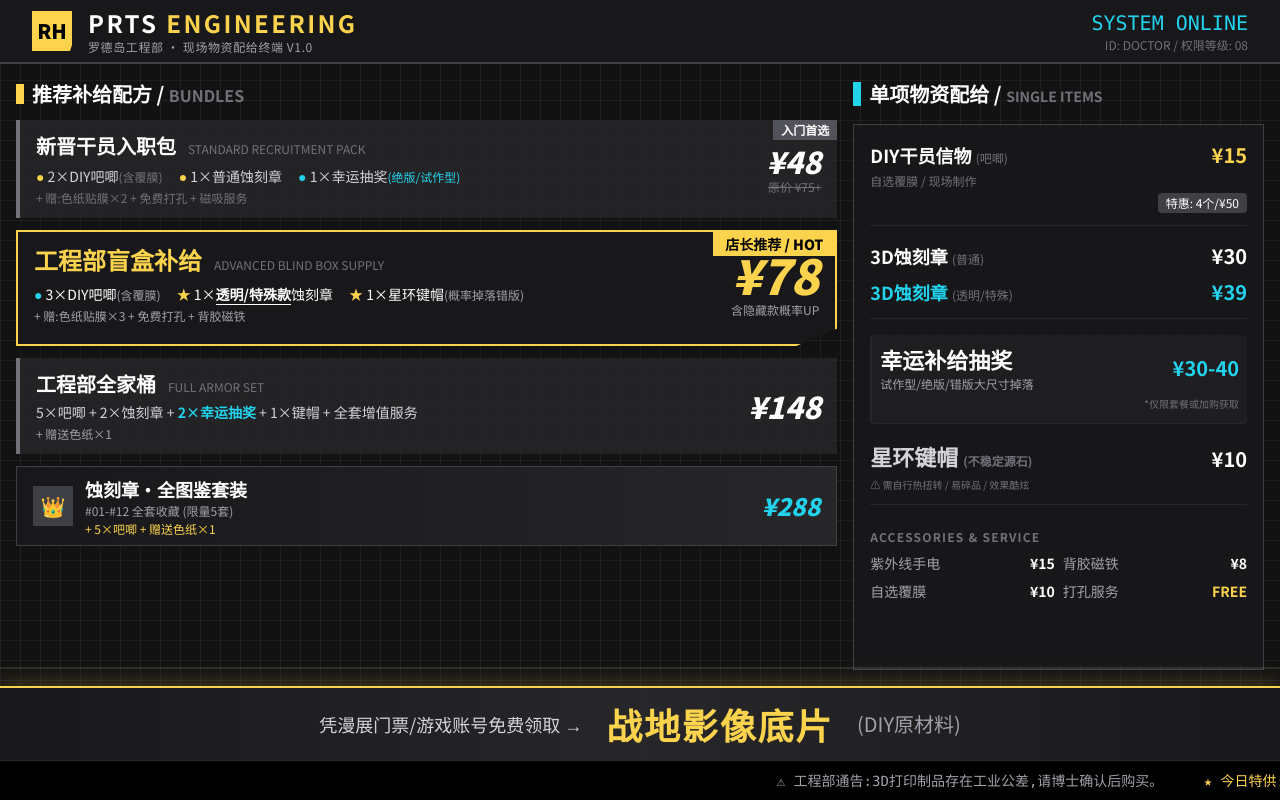
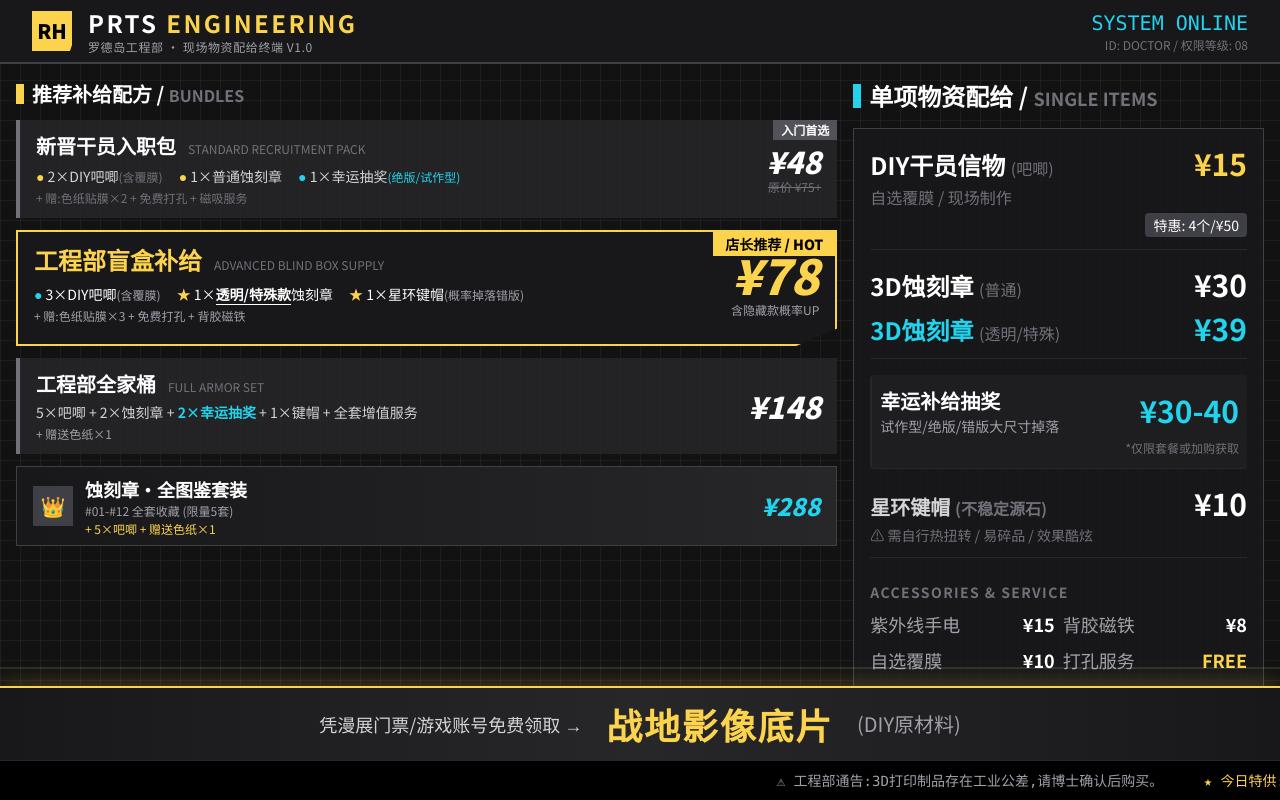
Before and after one commit to HDINEVER/Arknights-official-price-broad, a website: page index.html in a window 1280 px wide. Drawn offline with nearby package versions, Linux system fonts and the light colour scheme.

```diff
--- a/index.html
+++ b/index.html
@@ -201,7 +201,7 @@
         <section class="w-1/3 flex flex-col h-full">
             <div class="flex items-center gap-2 mb-4">
                 <div class="w-2 h-6 bg-ak-cyan"></div>
-                <h2 class="text-xl font-bold text-white">单项物资配给 / <span class="text-zinc-500 text-sm">SINGLE ITEMS</span></h2>
+                <h2 class="text-2xl font-bold text-white">单项物资配给 / <span class="text-zinc-500 text-lg">SINGLE ITEMS</span></h2>
             </div>
 
             <div class="bg-zinc-900/80 p-4 flex-1 border border-zinc-700 space-y-4">
@@ -209,49 +209,49 @@
                 <!-- 单品项 -->
                 <div class="border-b border-zinc-800 pb-3">
                     <div class="flex justify-between items-end">
-                        <span class="font-bold text-lg">DIY干员信物 <span class="text-xs font-normal text-zinc-500">(吧唧)</span></span>
-                        <span class="text-xl font-bold text-ak-yellow">¥15</span>
+                        <span class="font-bold text-2xl">DIY干员信物 <span class="text-base font-normal text-zinc-500">(吧唧)</span></span>
+                        <span class="text-3xl font-bold text-ak-yellow">¥15</span>
                     </div>
-                    <div class="text-xs text-zinc-500 mt-1">自选覆膜 / 现场制作</div>
+                    <div class="text-base text-zinc-500 mt-1">自选覆膜 / 现场制作</div>
                     <div class="flex justify-end mt-1">
-                        <span class="bg-zinc-700 text-white text-xs px-2 py-0.5 rounded">特惠: 4个/¥50</span>
+                        <span class="bg-zinc-700 text-white text-sm px-2 py-0.5 rounded">特惠: 4个/¥50</span>
                     </div>
                 </div>
 
                 <div class="border-b border-zinc-800 pb-3">
                     <div class="flex justify-between items-end">
-                        <span class="font-bold text-lg">3D蚀刻章 <span class="text-xs font-normal text-zinc-500">(普通)</span></span>
-                        <span class="text-xl font-bold text-white">¥30</span>
+                        <span class="font-bold text-2xl">3D蚀刻章 <span class="text-base font-normal text-zinc-500">(普通)</span></span>
+                        <span class="text-3xl font-bold text-white">¥30</span>
                     </div>
                     <div class="flex justify-between items-end mt-2">
-                        <span class="font-bold text-lg text-ak-cyan">3D蚀刻章 <span class="text-xs font-normal text-zinc-500">(透明/特殊)</span></span>
-                        <span class="text-xl font-bold text-ak-cyan">¥39</span>
+                        <span class="font-bold text-2xl text-ak-cyan">3D蚀刻章 <span class="text-base font-normal text-zinc-500">(透明/特殊)</span></span>
+                        <span class="text-3xl font-bold text-ak-cyan">¥39</span>
                     </div>
                 </div>
 
                 <div class="border-b border-zinc-800 pb-3 bg-zinc-800/50 p-2 rounded border-l-2 border-ak-cyan">
                     <div class="flex justify-between items-center">
                         <div>
-                            <span class="font-bold text-white">幸运补给抽奖</span>
-                            <div class="text-xs text-zinc-400">试作型/绝版/错版大尺寸掉落</div>
+                            <span class="font-bold text-xl text-white">幸运补给抽奖</span>
+                            <div class="text-sm text-zinc-400">试作型/绝版/错版大尺寸掉落</div>
                         </div>
-                        <span class="text-xl font-bold text-ak-cyan">¥30-40</span>
+                        <span class="text-3xl font-bold text-ak-cyan">¥30-40</span>
                     </div>
-                    <div class="text-[10px] text-zinc-500 mt-1 text-right">*仅限套餐或加购获取</div>
+                    <div class="text-xs text-zinc-500 mt-1 text-right">*仅限套餐或加购获取</div>
                 </div>
 
                 <div class="border-b border-zinc-800 pb-3">
                     <div class="flex justify-between items-end">
-                        <span class="font-bold text-zinc-300">星环键帽 <span class="text-xs text-zinc-500">(不稳定源石)</span></span>
-                        <span class="text-xl font-bold text-white">¥10</span>
+                        <span class="font-bold text-xl text-zinc-300">星环键帽 <span class="text-base text-zinc-500">(不稳定源石)</span></span>
+                        <span class="text-3xl font-bold text-white">¥10</span>
                     </div>
-                    <div class="text-[10px] text-zinc-500 mt-1">⚠ 需自行热扭转 / 易碎品 / 效果酷炫</div>
+                    <div class="text-sm text-zinc-500 mt-1">⚠ 需自行热扭转 / 易碎品 / 效果酷炫</div>
                 </div>
 
                 <!-- 配件服务 -->
                 <div class="pt-2">
-                    <h4 class="text-xs font-bold text-zinc-500 mb-2 uppercase tracking-widest">Accessories & Service</h4>
-                    <div class="grid grid-cols-2 gap-2 text-sm">
+                    <h4 class="text-sm font-bold text-zinc-500 mb-2 uppercase tracking-widest">Accessories & Service</h4>
+                    <div class="grid grid-cols-2 gap-2 text-lg">
                         <div class="flex justify-between"><span class="text-zinc-400">紫外线手电</span> <span class="font-bold">¥15</span></div>
                         <div class="flex justify-between"><span class="text-zinc-400">背胶磁铁</span> <span class="font-bold">¥8</span></div>
                         <div class="flex justify-between"><span class="text-zinc-400">自选覆膜</span> <span class="font-bold">¥10</span></div>
```
